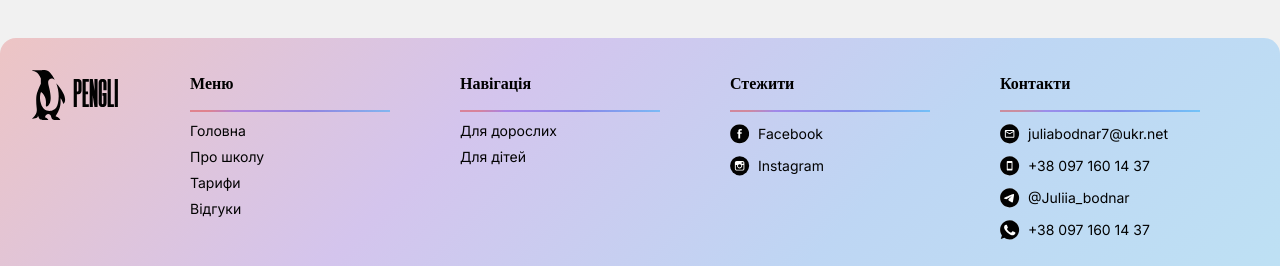
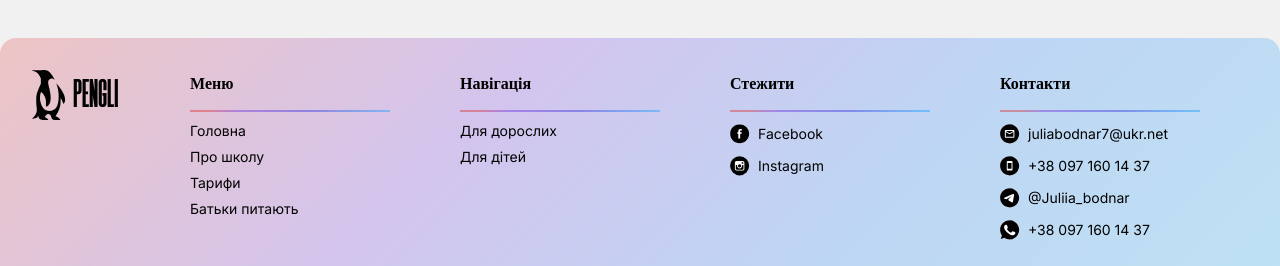
Before and after one commit to mirajane2207/english-school, a React (Create React App) app: page / in a window 1280 px wide. Shown: the part 4195-4461 px from the top of the page. Built offline with nearby package versions, Linux system fonts and the light colour scheme.

Commit message:
Implemented footer chageMode()

```diff
--- a/src/App.js
+++ b/src/App.js
@@ -31,7 +31,7 @@ const App = () => {
             <Tariffs />
             <Reviews />
             <Form mode={mode}/>
-            <Footer />
+            <Footer  mode={mode} changeMode={changeMode}/>
           </div>
           : <div>
             <Header changeMode={changeMode} mode={mode} title='Школа англійської для дітей' text='Подбайте про майбутнє Вашої дитини вже зараз! Придбайте абонемент нашої онлайн-школи та відкрийте широкий спектр можливостей для Ваших дітлахів.'/>
@@ -40,7 +40,7 @@ const App = () => {
             <Tariffs />
             <ParentsAsk />
             <Form mode={mode}/>
-            <Footer />
+            <Footer mode={mode} changeMode={changeMode}/>
           </div>
       }
 
--- a/src/components/Footer/Footer.jsx
+++ b/src/components/Footer/Footer.jsx
@@ -8,7 +8,16 @@ import phone from './phone-ico.svg'
 import msg from './msg-ico.svg'
 import whatsup from './whatsup-ico.svg'
 
-const Footer = () => {
+const Footer = ({mode, changeMode}) => {
+    function setAdult() {
+        changeMode('adult')
+        console.log('switched')
+    }
+
+    function setChildren() {
+        changeMode('children')
+    }
+
     return (
         <footer>
             <div className={classes.footer__content_container}>
@@ -18,12 +27,17 @@ const Footer = () => {
                     <a href="">Головна</a>
                     <a href="">Про школу</a>
                     <a href="">Тарифи</a>
-                    <a href="">Відгуки</a>
+                    {
+                        mode === 'adult'
+                        ?  <a href="">Відгуки</a>
+                        :  <a href="">Батьки питають</a>
+                    }
+
                 </div>
                 <div className={classes.footer__item_container}>
                     <h6 className={classes.footer__header}>Навігація</h6>
-                    <a href="">Для дорослих</a>
-                    <a href="">Для дітей</a>
+                    <a href="#" onClick={setAdult}>Для дорослих</a>
+                    <a href="#" onClick={setChildren}>Для дітей</a>
                 </div>
                 <div className={classes.footer__item_container}>
                     <h6 className={classes.footer__header}>Стежити</h6>
--- a/src/components/Navbar/Navbar.jsx
+++ b/src/components/Navbar/Navbar.jsx
@@ -1,11 +1,10 @@
-import React, { useState } from 'react'
-import "./Navbar.css"
+import React from 'react';
+import "./Navbar.css";
 import logo from './logo.svg';
 import ua from './ua.svg';
 
 const Navbar = (props) => {
 
-    const [mode, setMode] = useState('children')
     function setAdult() {
         props.changeMode('adult')
     }
```
